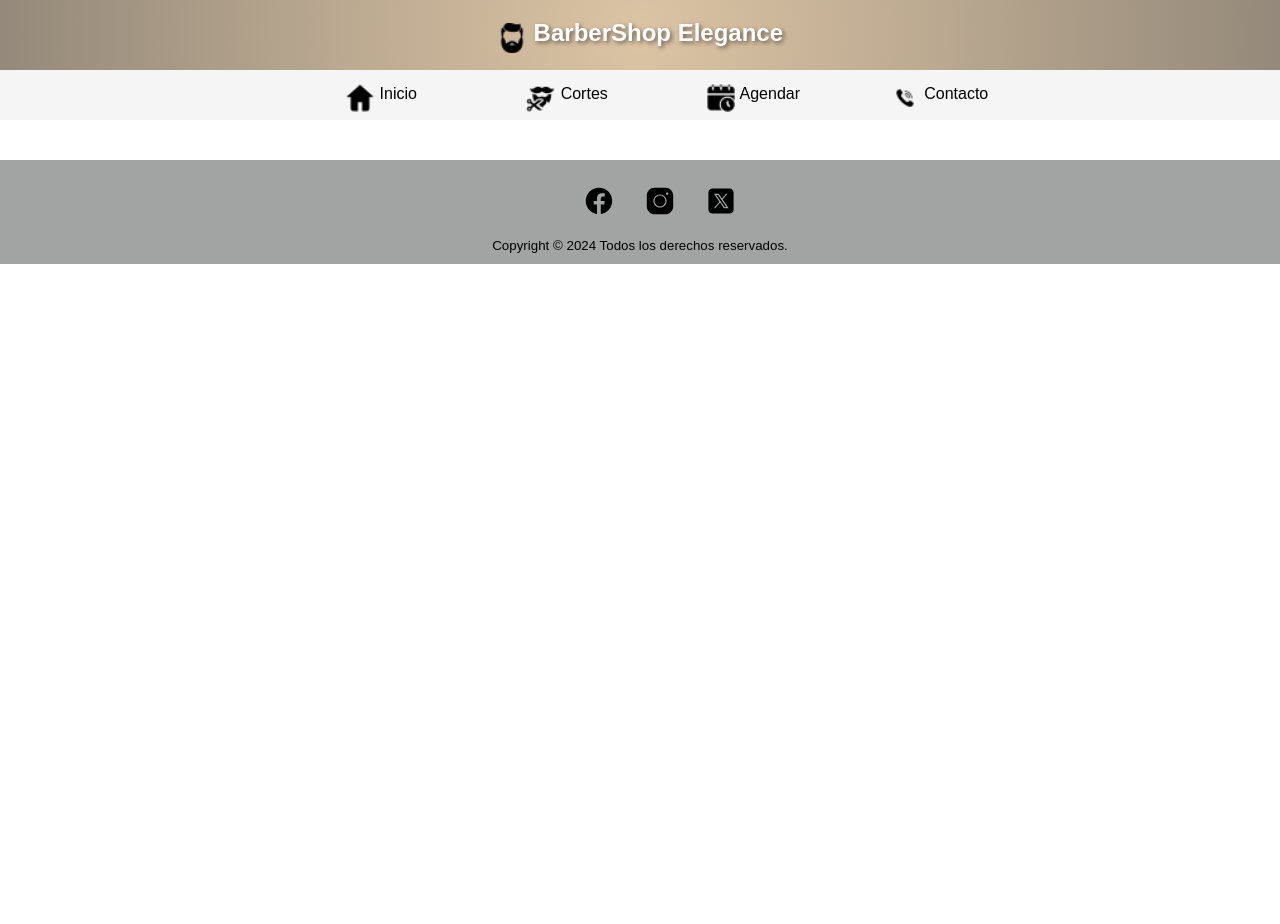
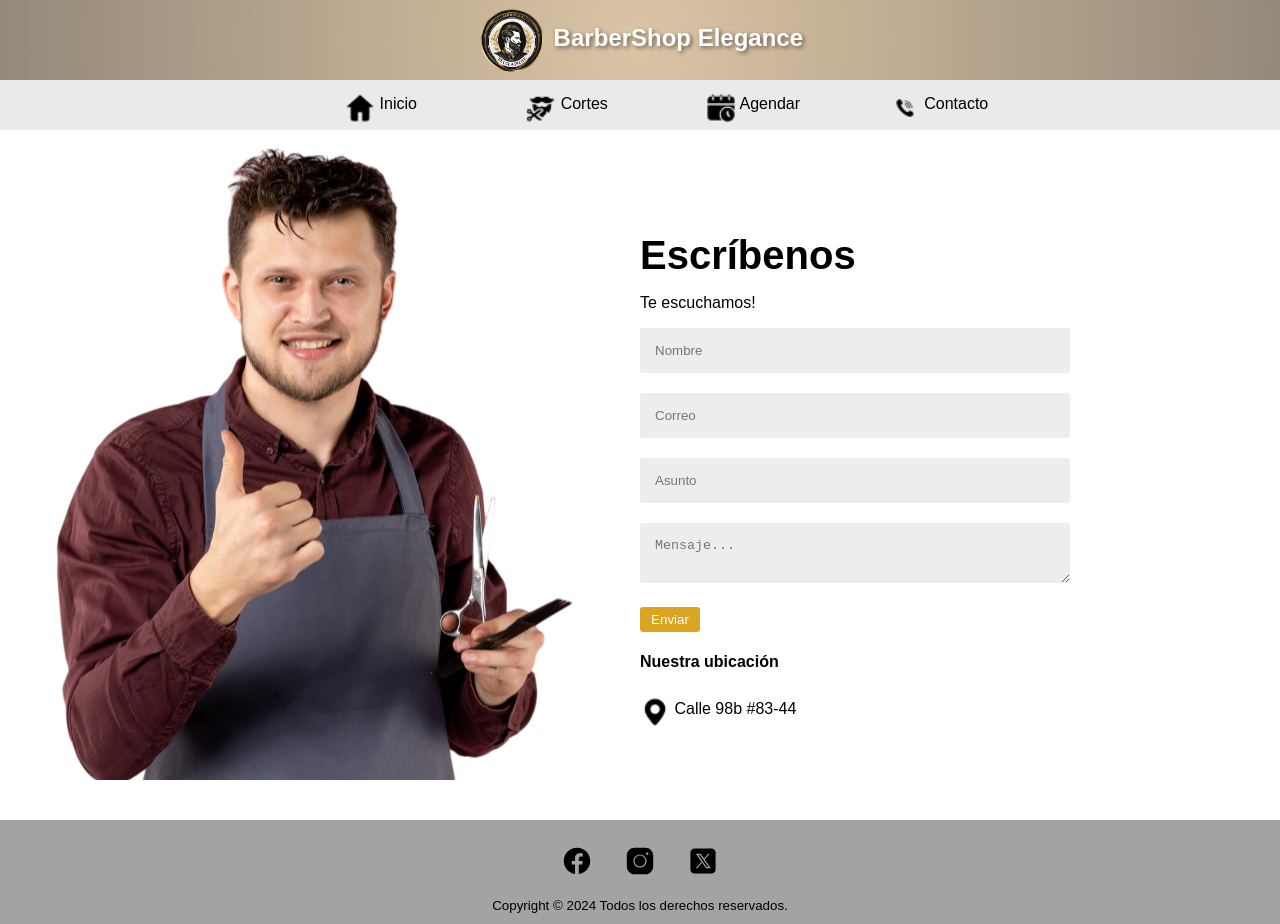
Before and after one commit to Meyer-Usuga/pruebatecnica-frontend, a plain HTML site: page pages/contact.html in a window 1280 px wide. Before the commit the page ends 800 px from the top, so only its background shows below. Drawn offline with Linux system fonts and the light colour scheme.

Commit message:
Se añade la página de contacto

```diff
--- a/pages/contact.html
+++ b/pages/contact.html
@@ -12,7 +12,7 @@
     <header>
         <div class="logo">
             <a href="#">
-                <img src="../images/logo.png" class="icon-menu"> BarberShop Elegance
+                <img src="../images/logoIA.png" class="icon-logo"> BarberShop Elegance
             </a>
         </div>
     </header>
@@ -48,11 +48,39 @@
             </li>
         </ul>
     </nav>
-
+    <section class="contact">
+        <aside class="banner-contact">
+        </aside>
+        <article class="form-contact">
+            <h1>Escríbenos</h1>
+            <form id="form">
+                <p>Te escuchamos!<p>
+                <div class="form-group">
+                    <input type="text" class="form-input" id="txtName" placeholder="Nombre">
+                </div>
+                <div class="form-group">
+                    <input type="email" class="form-input" id="txtEmail" placeholder="Correo">
+                </div>
+                <div class="form-group">
+                    <input type="text" class="form-input" id="txtSubject" placeholder="Asunto">
+                </div>
+                <div class="form-group">
+                    <textarea class="form-input" id="txtMessage" placeholder="Mensaje..."></textarea>
+                </div>
+                <button type="submit" class="btn-send" >Enviar</button>
+            </form>
+            <div class="location">
+                <h4>Nuestra ubicación</h4>
+                <a href="https://www.google.com/maps" target="_blank" class="direction">
+                    <img src="../images/gps.png" class="icon-menu"> Calle 98b #83-44
+                </a>
+            </div>
+        </article>
+    </section>
     <footer class="footer">
         <ul class="footer-menu">
             <li class="footer-menu-item">
-                <a href="#">
+                <a href="https://www.facebook.com" class="link-item" target="_blank">
                     <svg xmlns="http://www.w3.org/2000/svg" x="0px" y="0px" width="30" height="30" viewBox="0 0 50 50">
                         <path
                             d="M25,3C12.85,3,3,12.85,3,25c0,11.03,8.125,20.137,18.712,21.728V30.831h-5.443v-5.783h5.443v-3.848 c0-6.371,3.104-9.168,8.399-9.168c2.536,0,3.877,0.188,4.512,0.274v5.048h-3.612c-2.248,0-3.033,2.131-3.033,4.533v3.161h6.588 l-0.894,5.783h-5.694v15.944C38.716,45.318,47,36.137,47,25C47,12.85,37.15,3,25,3z">
@@ -61,7 +89,7 @@
                 </a>
             </li>
             <li class="footer-menu-item">
-                <a href="#">
+                <a href="https://www.instagram.com" class="link-item" target="_blank">
                     <svg xmlns="http://www.w3.org/2000/svg" x="0px" y="0px" width="30" height="30" viewBox="0 0 50 50">
                         <path
                             d="M 16 3 C 8.83 3 3 8.83 3 16 L 3 34 C 3 41.17 8.83 47 16 47 L 34 47 C 41.17 47 47 41.17 47 34 L 47 16 C 47 8.83 41.17 3 34 3 L 16 3 z M 37 11 C 38.1 11 39 11.9 39 13 C 39 14.1 38.1 15 37 15 C 35.9 15 35 14.1 35 13 C 35 11.9 35.9 11 37 11 z M 25 14 C 31.07 14 36 18.93 36 25 C 36 31.07 31.07 36 25 36 C 18.93 36 14 31.07 14 25 C 14 18.93 18.93 14 25 14 z M 25 16 C 20.04 16 16 20.04 16 25 C 16 29.96 20.04 34 25 34 C 29.96 34 34 29.96 34 25 C 34 20.04 29.96 16 25 16 z">
@@ -70,7 +98,7 @@
                 </a>
             </li>
             <li class="footer-menu-item">
-                <a href="#">
+                <a href="https://www.x.com" class="link-item" target="_blank">
                     <svg xmlns="http://www.w3.org/2000/svg" x="0px" y="0px" width="30" height="30" viewBox="0 0 50 50">
                         <path
                             d="M 11 4 C 7.134 4 4 7.134 4 11 L 4 39 C 4 42.866 7.134 46 11 46 L 39 46 C 42.866 46 46 42.866 46 39 L 46 11 C 46 7.134 42.866 4 39 4 L 11 4 z M 13.085938 13 L 21.023438 13 L 26.660156 21.009766 L 33.5 13 L 36 13 L 27.789062 22.613281 L 37.914062 37 L 29.978516 37 L 23.4375 27.707031 L 15.5 37 L 13 37 L 22.308594 26.103516 L 13.085938 13 z M 16.914062 15 L 31.021484 35 L 34.085938 35 L 19.978516 15 L 16.914062 15 z">
@@ -83,6 +111,7 @@
             Copyright © 2024 Todos los derechos reservados.
         </small>
     </footer>
+    <script src="../javascript/script.js"></script>
 </body>
 
 </html>
--- a/style/style.css
+++ b/style/style.css
@@ -7,7 +7,7 @@ body {
 
 /** Estilos del encabezado */
 header {
-    height: 70px;
+    height: 80px;
     width: 100%;
     align-content: center;
     background: rgb(220, 196, 164);
@@ -31,6 +31,11 @@ header {
     width: 30px;
 }
 
+.icon-logo{
+    vertical-align: middle;
+    width: 70px;
+}
+
 /** Estilos del menú de navegación */
 nav {
     height: 50px;
@@ -38,7 +43,7 @@ nav {
     position: sticky;
     z-index: 1001;
     top: 0;
-    background-color: whitesmoke;
+    background-color: rgb(235, 234, 234);
 
 }
 
@@ -141,6 +146,7 @@ nav {
     background-color: goldenrod;
     color: black;
     cursor: pointer;
+    transition: transform 0.3s ease;
 }
 
 .btn-scroll:hover{
@@ -198,6 +204,11 @@ nav {
     margin: 20px;
 }
 
+.btn-schedule:hover{
+    background-color: goldenrod;
+    color: black;
+}
+
 
 /** Estilos del footer*/
 
@@ -213,6 +224,15 @@ nav {
     justify-content: center;
     grid-template-columns: repeat(3, 0.05fr);
     list-style-type: none;
+    padding: 0;
+}
+
+.footer-menu-item{
+    transition: transform 0.3s ease;
+}
+
+.footer-menu-item:hover{
+    transform: scale(1.14);
 }
 
 .footer-menu-item a {
@@ -262,6 +282,7 @@ nav {
     opacity: 1;
 }
 
+/** Estilos del modal */
 .modal{
     border: none;
     margin: 10px auto;
@@ -290,3 +311,80 @@ nav {
 .modal-header .modal-closed{
     text-align: end;
 }
+
+/** Estilos del formulario de contacto */
+.contact{
+    display: grid;
+    grid-template-columns: repeat(auto-fit, minmax(400px, 1fr));
+    align-items: center;
+    justify-content: center;
+    margin-top: 10px;
+}
+
+.banner-contact{
+    background-image: url('../images/banner-contact.png');
+    background-size:auto;
+    background-repeat: no-repeat;
+    background-position: center;
+    min-height: 80vh;
+}
+
+.form-contact h1{
+    font-size: 2.5rem;
+    margin-bottom: 0;
+}
+
+.form-group{
+    margin-bottom: 20px;
+}
+
+.form-input{
+    padding: 15px;
+    border: none;
+    width: 400px;
+    border-radius: 3px;
+    background-color: #eeeded;
+}
+
+.form-input:focus{
+    outline: none;
+    border: 1px solid;
+    border-color: goldenrod;
+}
+
+.location .direction{
+    text-decoration: none;
+    color: black;
+    margin: 0;
+    padding: 0;
+}
+
+.btn-send{
+    padding: 5px;
+    border: none;
+    color: white;
+    cursor: pointer;
+    width: 60px;
+    border-radius: 3px;
+    background-color: goldenrod;
+}
+
+.btn-send:hover{
+    background-color: gold;
+}
+
+@media(max-width:800px){
+
+    .banner-contact{
+        display: none;
+    }
+
+    .form-contact{
+        display: grid;
+        place-items: center;
+    }
+
+    .form-input{
+        width: 320px;
+    }
+}
```
Also changed, not shown: javascript/script.js (+9 -11 lines), pages/galery.html (+4 -4 lines), pages/index.html (+9 -12 lines), images/banner-contact.png (added), images/gps.png (added), images/logoIA.png (added).
